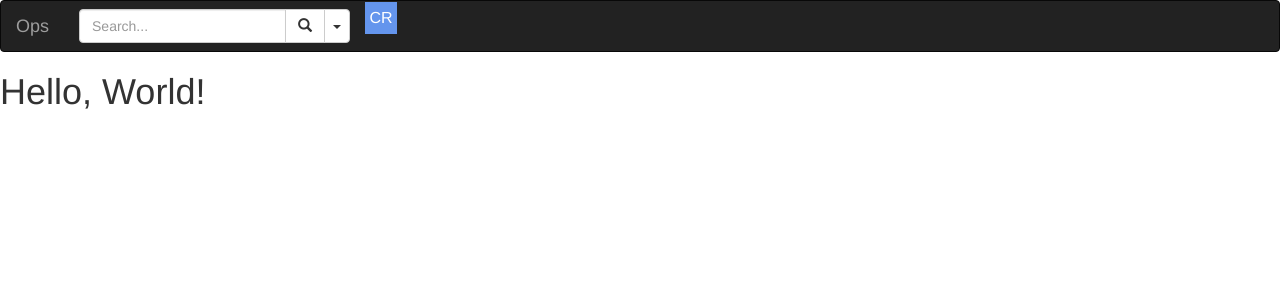
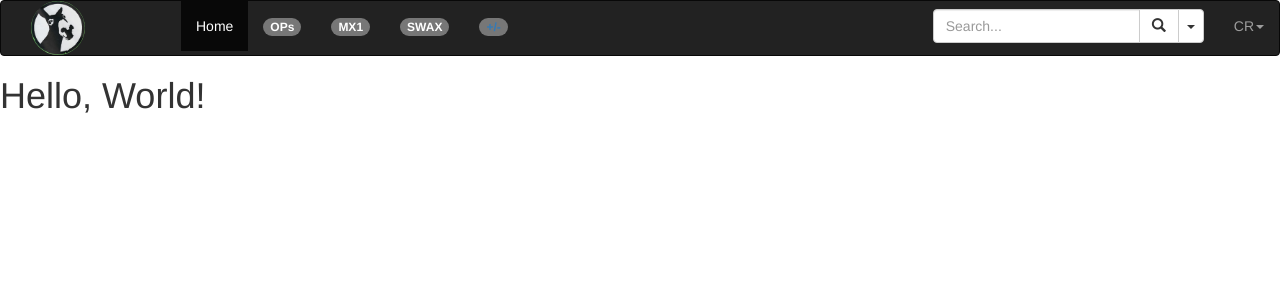
Before and after one commit to nomad-cam/slog, a Flask app: page / in a window 1280 px wide. Shown: the top 300 px of the page. Run offline with Flask 2, Linux system fonts and the light colour scheme; some libraries are stand-ins or nearby versions.

Commit message:
another attempt at getting the navbar to line up and display properly - reasonable success!

```diff
--- /dev/null
+++ b/slog/static/css/bootstrap-mods.css
@@ -0,0 +1,6 @@
+.navbar .brand {
+    max-height: 40px;
+    overflow: visible;
+    padding-top: 0;
+    padding-bottom: 0;
+}
--- a/slog/static/css/text-avatar.css
+++ b/slog/static/css/text-avatar.css
@@ -1,6 +1,6 @@
 .avatar {
     position: relative;
-    top: 1px;
+    top: 0px;
     display: inline-block;
     text-align: center;
     text-transform: uppercase;
@@ -11,11 +11,36 @@
 .avatar {
     width: 32px;
     height: 32px;
-    line-height:32px;
+    line-height: 32px;
     font-size: 16px;
+}
+
+.avatar-group {
+    width: 40px;
+    height: 40px;
+    line-height: 40px;
+    font-size: 16px;
+}
+
+.avatar-sup {
+    vertical-align: super;
+    font-size: 8px;
+    line-height: normal;
+}
+.avatar-sub {
+    vertical-align: sub;
+    font-size: 8px;
+    position: relative;
+    left: -5px;
+    line-height: normal;
 }
 
 .avatar-blue {
     color: white;
     background-color: #6495ed;
 }
+
+.avatar-red {
+    color: white;
+    background-color: #b92c28;
+}
--- a/slog/templates/template.html
+++ b/slog/templates/template.html
@@ -8,13 +8,23 @@
 
   <!-- Bootstrap -->
   <link href="/static/css/bootstrap.min.css" rel="stylesheet">
+  <!-- <link href="/static/css/bootstrap-mods.css" rel="stylesheet"> -->
   <link href="/static/css/text-avatar.css" rel="stylesheet">
 </head>
 <body>
+<!--
 <nav class="navbar navbar-inverse">
     <div class="container-fluid">
         <div class="navbar-header">
-        <a class="navbar-brand" href="#">Ops</a>
+            <a class="avatar avatar-group avatar-blue" href="#">Ops</a>
+            <a href="#" class="dropdown-toggle" data-toggle="dropdown" role="button" aria-haspopup="true" aria-expanded="false">+<span class="caret"></span></a>
+            <ul class="dropdown-menu">
+                <li><a href="#">Add Group</a></li>
+                <li><a href="#">Remove Group</a></li>
+                <li><a href="#">Change Group</a></li>
+            </ul>
+        </div>
+        <div id="navbar" class="navbar-collapse collapse">
             <form class="navbar-form navbar-left" role="search">
                 <div class="form-group">
                     <div class="input-group">
@@ -27,9 +37,9 @@
                                 <button type="button" class="btn btn-default dropdown-toggle" data-toggle="dropdown" aria-expanded="false">
                                     <span class="caret"></span>
                                 </button>
-                  <ul>
-                    <li>Advanced</li>
-                  </ul></button>
+                                <ul class="dropdown-menu">
+                                    <li><a href="#">Advanced Search</a></li>
+                                </ul>
                             </div>
                         </div>
                     </div>
@@ -37,10 +47,85 @@
             </form>
             <div class="nav navbar-nav navbar-right">
                 <span class="avatar avatar-blue">cr</span>
+                <button type="button" class="btn btn-default dropdown-toggle" data-toggle="dropdown" aria-expanded="false">
+                    <span class="caret"></span>
+                </button>
+                <ul class="dropdown-menu">
+                    <li><a href="#">Logout</a></li>
+                    <li><a href="#">Settings</a></li>
+                    <li><a href="#">Other</a></li>
+                </ul>
+            </div>
+        </div>
+
+    </div>
+</nav> -->
+
+<nav role="navigation" class="navbar navbar-inverse">
+    <!-- Brand and toggle get grouped for better mobile display -->
+    <div class="navbar-header">
+        <button type="button" data-target="#navbarCollapse" data-toggle="collapse" class="navbar-toggle">
+            <span class="sr-only">Toggle navigation</span>
+            <span class="icon-bar"></span>
+            <span class="icon-bar"></span>
+            <span class="icon-bar"></span>
+        </button>
+        <a href="#" class="navbar-brand">
+            <a class="brand" href="/"><img src="/static/img/donkey_logo.jpg" class="img-circle" width="30%"></a>
+        </a>
+    </div>
+    <!-- Collection of nav links, forms, and other content for toggling -->
+    <div id="navbarCollapse" class="collapse navbar-collapse">
+        <ul class="nav navbar-nav">
+            <li class="active"><a href="/">Home</a></li>
+            <li class="navbar-text"> <span class="badge">OPs</span></li>
+            <li class="navbar-text"> <span class="badge">MX1</span></li>
+            <li class="navbar-text"> <span class="badge">SWAX</span></li>
+            <li class="dropdown navbar-text">
+                    <span class="badge">
+                        <a data-toggle="dropdown" class="dropdown-toggle" href="#">+/-</a>
+                        <ul class="dropdown-menu">
+                            <li><a href="#">Add Group</a></li>
+                            <li><a href="#">Remove Group</a></li>
+                            <li><a href="#">Change Group</a></li>
+                        </ul>
+                    </span>
+            </li>
+        </ul>
+        <ul class="nav navbar-nav navbar-right">
+            <li class="dropdown">
+                <a data-toggle="dropdown" class="dropdown-toggle" href="#">CR<b class="caret"></b></a>
+                <ul role="menu" class="dropdown-menu">
+                    <li><a href="#">Settings</a></li>
+                    <li><a href="#">Logout</a></li>
+                </ul>
+            </li>
+        </ul>
+        <form role="search" class="navbar-form navbar-right">
+            <div class="form-group">
+                <div class="form-group">
+                    <div class="input-group">
+                        <input type="text" class="form-control" placeholder="Search..." aria-label="...">
+                        <div class="input-group-btn">
+                            <div class="btn-group">
+                                <button type="submit" class="btn btn-default">
+                                    <span class="glyphicon glyphicon-search"></span>
+                                </button>
+                                <button type="button" class="btn btn-default dropdown-toggle" data-toggle="dropdown" aria-expanded="false">
+                                    <span class="caret"></span>
+                                </button>
+                                <ul class="dropdown-menu">
+                                    <li><a href="#">Advanced Search</a></li>
+                                </ul>
                             </div>
                         </div>
                     </div>
+                </div>
+            </div>
+        </form>
+    </div>
 </nav>
+
 <h1>Hello, World!</h1>
 
 <!-- Place at end of doc tp enable faster load times -->
```
Also changed, not shown: slog/static/img/donkey_logo.jpg (added), slog/static/img/sol_logo.jpg (added). Lines whose indentation alone changed are shown as unchanged.
